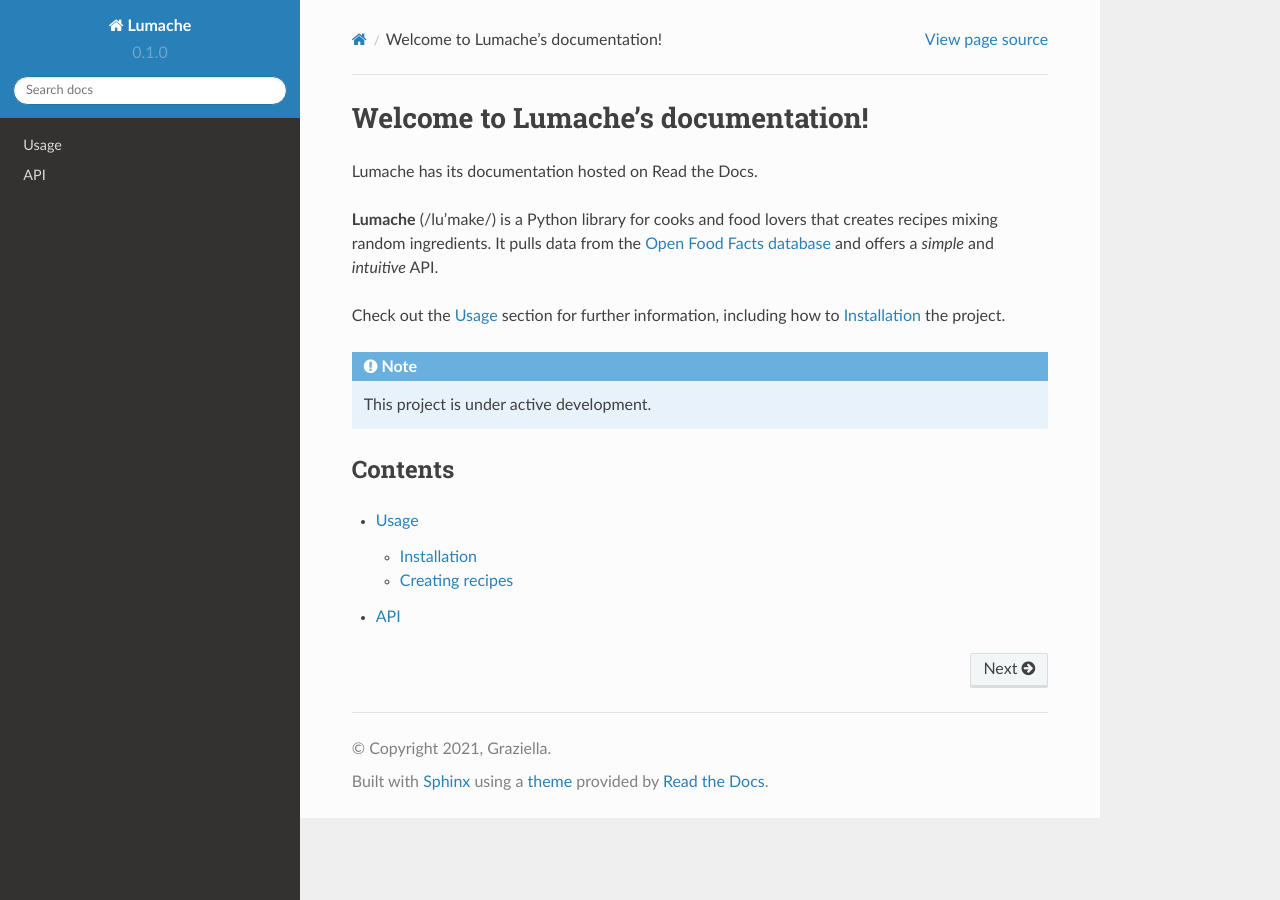
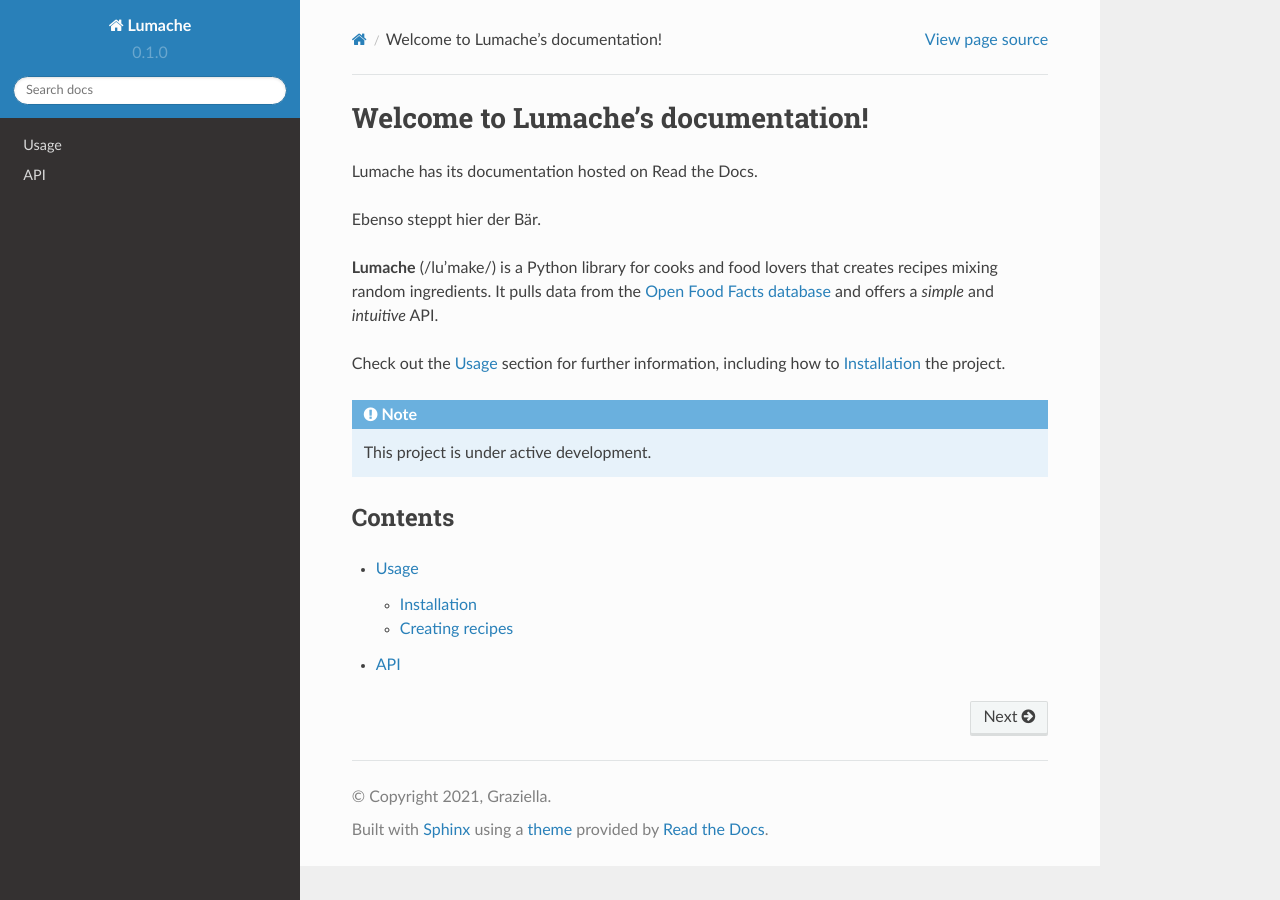
Before and after one commit to testauftragat/doku, a Sphinx documentation site: the page built from docs/source/index.rst, in a window 1280 px wide. Built offline with Sphinx 7.4.7 and the Read the Docs theme 2.0.0, drawn with Linux system fonts in a browser that asks for light colours.

Commit message:
Update index.rst

```diff
--- a/docs/source/index.rst
+++ b/docs/source/index.rst
@@ -2,6 +2,8 @@ Welcome to Lumache's documentation!
 ===================================
 
 Lumache has its documentation hosted on Read the Docs.
+
+Ebenso steppt hier der Bär.
 
 **Lumache** (/lu'make/) is a Python library for cooks and food lovers
 that creates recipes mixing random ingredients.
```
